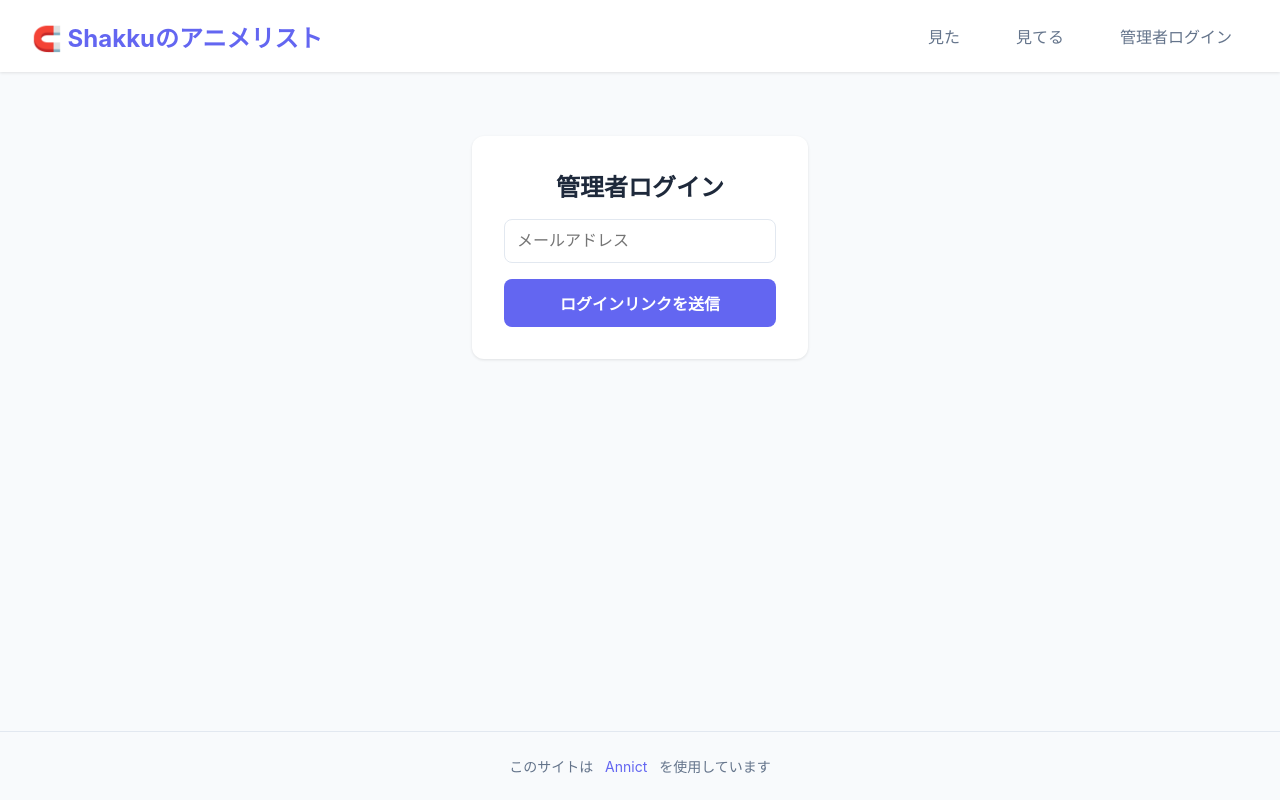
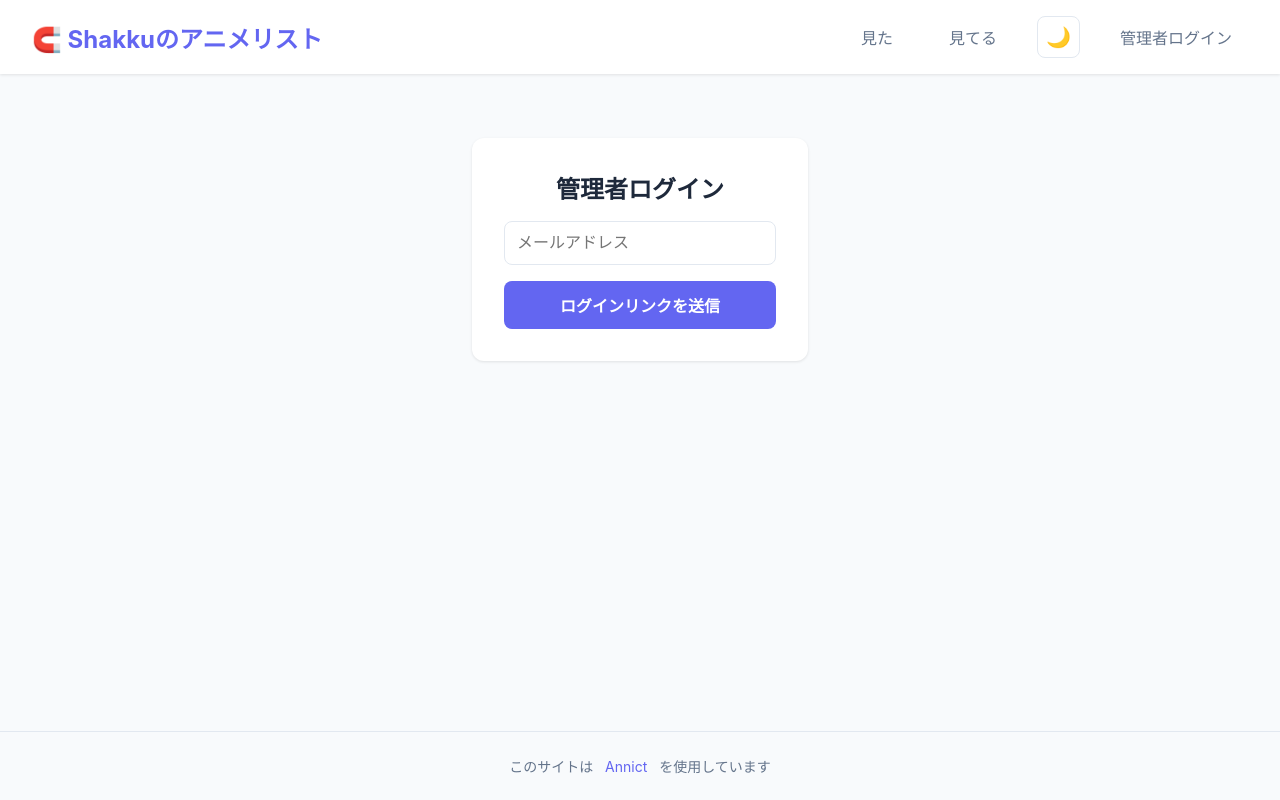
Before and after one commit to Shakkuuu/anime-list-app, a React (Vite) app: page /login in a window 1280 px wide. Built offline with nearby package versions, Linux system fonts and the light colour scheme; no server answers.

Commit message:
ダークモード

```diff
--- a/package.json
+++ b/package.json
@@ -15,7 +15,7 @@
     "react-dom": "^18.3.1",
     "react-router-dom": "^6.26.0",
     "styled-components": "^6.1.13",
-    "zustand": "^4.5.5"
+    "zustand": "^4.5.7"
   },
   "devDependencies": {
     "@types/node": "^22.7.9",
--- a/src/App.tsx
+++ b/src/App.tsx
@@ -1,6 +1,7 @@
 import { BrowserRouter as Router, Routes, Route } from 'react-router-dom'
 import { useEffect } from 'react'
 import { useAuthStore } from './store/authStore'
+import { useThemeStore } from './store/themeStore'
 import Layout from './components/Layout'
 import Home from './pages/Home'
 import Watching from './pages/Watching'
@@ -11,9 +12,11 @@ import ServerError from './pages/ServerError'
 
 function App() {
   const { initializeAuth } = useAuthStore()
+  const { initializeTheme } = useThemeStore()
 
   useEffect(() => {
     initializeAuth()
+    initializeTheme()
   }, []) // eslint-disable-line react-hooks/exhaustive-deps
 
   return (
--- a/src/components/AnimeCard.tsx
+++ b/src/components/AnimeCard.tsx
@@ -5,15 +5,15 @@ import styled from 'styled-components'
 import type { Anime } from '../types'
 
 const Card = styled.div`
-  background: white;
+  background: var(--card-bg);
   border-radius: 0.75rem;
   overflow: hidden;
-  box-shadow: 0 1px 3px rgba(0, 0, 0, 0.1);
+  box-shadow: 0 1px 3px var(--card-shadow);
   transition: all 0.3s;
   position: relative;
 
   &:hover {
-    box-shadow: 0 4px 12px rgba(0, 0, 0, 0.15);
+    box-shadow: 0 4px 12px var(--card-shadow);
     transform: translateY(-2px);
   }
 `
@@ -22,7 +22,7 @@ const ImageContainer = styled.div`
   position: relative;
   width: 100%;
   padding-top: 56.25%; /* 16:9 */
-  background: #e2e8f0;
+  background: var(--border-color);
   overflow: hidden;
 `
 
@@ -60,7 +60,7 @@ const Title = styled.h3`
   font-size: 1rem;
   font-weight: 600;
   margin-bottom: 0.5rem;
-  color: #1e293b;
+  color: var(--text-color);
   display: -webkit-box;
   -webkit-line-clamp: 2;
   -webkit-box-orient: vertical;
@@ -69,7 +69,7 @@ const Title = styled.h3`
 
 const Season = styled.p`
   font-size: 0.875rem;
-  color: #64748b;
+  color: var(--muted-text);
   margin-bottom: 0.75rem;
 `
 
@@ -81,9 +81,9 @@ const RatingButtons = styled.div`
 const RatingButton = styled.button<{ $active: boolean; $color: string }>`
   flex: 1;
   padding: 0.5rem;
-  border: 1px solid ${props => props.$active ? props.$color : '#e2e8f0'};
-  background: ${props => props.$active ? props.$color : 'white'};
-  color: ${props => props.$active ? 'white' : '#64748b'};
+  border: 1px solid ${props => props.$active ? props.$color : 'var(--border-color)'};
+  background: ${props => props.$active ? props.$color : 'var(--card-bg)'};
+  color: ${props => props.$active ? 'white' : 'var(--muted-text)'};
   border-radius: 0.5rem;
   font-size: 0.875rem;
   font-weight: 500;
--- a/src/components/AnimeFilters.tsx
+++ b/src/components/AnimeFilters.tsx
@@ -10,10 +10,12 @@ const Controls = styled.div`
 
 const Select = styled.select`
   padding: 0.5rem;
-  border: 1px solid #e2e8f0;
+  border: 1px solid var(--border-color);
   border-radius: 0.5rem;
   font-size: 0.875rem;
   cursor: pointer;
+  background: var(--card-bg);
+  color: var(--text-color);
 
   &:focus {
     outline: none;
@@ -137,7 +139,7 @@ const AnimeFilters = ({
         <PageButton onClick={() => onPageChange(Math.min(totalPages, currentPage + 1))} disabled={currentPage === totalPages}>
           次へ →
         </PageButton>
-        <span style={{ color: '#64748b', fontSize: '0.875rem' }}>
+        <span style={{ color: 'var(--muted-text)', fontSize: '0.875rem' }}>
           {startItem}~{endItem}件 / {totalCount}件
         </span>
       </div>
--- a/src/components/Layout.tsx
+++ b/src/components/Layout.tsx
@@ -1,5 +1,6 @@
 import { Outlet, Link, useLocation } from 'react-router-dom'
 import { useAuthStore } from '../store/authStore'
+import { useThemeStore } from '../store/themeStore'
 import styled from 'styled-components'
 
 const Container = styled.div`
@@ -9,12 +10,13 @@ const Container = styled.div`
 `
 
 const Header = styled.header`
-  background: white;
-  box-shadow: 0 1px 3px rgba(0, 0, 0, 0.1);
+  background: var(--header-bg);
+  box-shadow: 0 1px 3px var(--header-shadow);
   padding: 1rem 2rem;
   position: sticky;
   top: 0;
   z-index: 100;
+  transition: background-color 0.3s ease, box-shadow 0.3s ease;
 `
 
 const HeaderContent = styled.div`
@@ -38,7 +40,7 @@ const Nav = styled.nav`
 `
 
 const NavLink = styled(Link)<{ $active?: boolean }>`
-  color: ${props => props.$active ? '#6366f1' : '#64748b'};
+  color: ${props => props.$active ? '#6366f1' : 'var(--muted-text)'};
   text-decoration: none;
   font-weight: ${props => props.$active ? 600 : 400};
   padding: 0.5rem 1rem;
@@ -46,7 +48,7 @@ const NavLink = styled(Link)<{ $active?: boolean }>`
   transition: all 0.2s;
 
   &:hover {
-    background: #f1f5f9;
+    background: var(--nav-hover);
     color: #6366f1;
   }
 `
@@ -56,7 +58,7 @@ const AuthInfo = styled.div`
   align-items: center;
   gap: 1rem;
   font-size: 0.875rem;
-  color: #64748b;
+  color: var(--muted-text);
 `
 
 const Main = styled.main`
@@ -68,18 +70,19 @@ const Main = styled.main`
 `
 
 const Footer = styled.footer`
-  background: #f8fafc;
-  border-top: 1px solid #e2e8f0;
+  background: var(--footer-bg);
+  border-top: 1px solid var(--footer-border);
   padding: 1.5rem 2rem;
   text-align: center;
   margin-top: auto;
+  transition: background-color 0.3s ease, border-color 0.3s ease;
 `
 
 const FooterContent = styled.div`
   max-width: 1400px;
   margin: 0 auto;
   font-size: 0.875rem;
-  color: #64748b;
+  color: var(--muted-text);
 `
 
 const FooterLink = styled.a`
@@ -92,8 +95,24 @@ const FooterLink = styled.a`
   }
 `
 
+const ThemeButton = styled.button`
+  background: transparent;
+  border: 1px solid var(--border-color);
+  color: var(--text-color);
+  padding: 0.5rem;
+  border-radius: 0.5rem;
+  font-size: 1.25rem;
+  cursor: pointer;
+  transition: all 0.2s;
+
+  &:hover {
+    background: var(--nav-hover);
+  }
+`
+
 const Layout = () => {
   const { isAuthenticated, logout } = useAuthStore()
+  const { theme, toggleTheme } = useThemeStore()
   const location = useLocation()
 
   return (
@@ -108,6 +127,9 @@ const Layout = () => {
             <NavLink to="/watching" $active={location.pathname === '/watching'}>
               見てる
             </NavLink>
+            <ThemeButton onClick={toggleTheme} title={theme === 'light' ? 'ダークモードに切替' : 'ライトモードに切替'}>
+              {theme === 'light' ? '🌙' : '☀️'}
+            </ThemeButton>
             {isAuthenticated ? (
               <AuthInfo>
                 <span>👤 管理者でログイン済み</span>
--- a/src/index.css
+++ b/src/index.css
@@ -2,6 +2,34 @@
   margin: 0;
   padding: 0;
   box-sizing: border-box;
+}
+
+:root {
+  --bg-color: #f8fafc;
+  --text-color: #1e293b;
+  --header-bg: white;
+  --header-shadow: rgba(0, 0, 0, 0.1);
+  --nav-hover: #f1f5f9;
+  --footer-bg: #f8fafc;
+  --footer-border: #e2e8f0;
+  --card-bg: white;
+  --card-shadow: rgba(0, 0, 0, 0.1);
+  --border-color: #e2e8f0;
+  --muted-text: #64748b;
+}
+
+[data-theme='dark'] {
+  --bg-color: #0f172a;
+  --text-color: #f1f5f9;
+  --header-bg: #1e293b;
+  --header-shadow: rgba(0, 0, 0, 0.3);
+  --nav-hover: #334155;
+  --footer-bg: #1e293b;
+  --footer-border: #334155;
+  --card-bg: #1e293b;
+  --card-shadow: rgba(0, 0, 0, 0.3);
+  --border-color: #334155;
+  --muted-text: #94a3b8;
 }
 
 body {
@@ -10,8 +38,9 @@ body {
     sans-serif;
   -webkit-font-smoothing: antialiased;
   -moz-osx-font-smoothing: grayscale;
-  background-color: #f8fafc;
-  color: #1e293b;
+  background-color: var(--bg-color);
+  color: var(--text-color);
+  transition: background-color 0.3s ease, color 0.3s ease;
 }
 
 code {
--- a/src/pages/Login.tsx
+++ b/src/pages/Login.tsx
@@ -11,10 +11,10 @@ const Container = styled.div`
 `
 
 const Card = styled.div`
-  background: white;
+  background: var(--card-bg);
   border-radius: 0.75rem;
   padding: 2rem;
-  box-shadow: 0 1px 3px rgba(0, 0, 0, 0.1);
+  box-shadow: 0 1px 3px var(--card-shadow);
 `
 
 const Title = styled.h2`
@@ -22,6 +22,7 @@ const Title = styled.h2`
   font-weight: bold;
   margin-bottom: 1rem;
   text-align: center;
+  color: var(--text-color);
 `
 
 const Form = styled.form`
@@ -32,9 +33,11 @@ const Form = styled.form`
 
 const Input = styled.input`
   padding: 0.75rem;
-  border: 1px solid #e2e8f0;
+  border: 1px solid var(--border-color);
   border-radius: 0.5rem;
   font-size: 1rem;
+  background: var(--card-bg);
+  color: var(--text-color);
 
   &:focus {
     outline: none;
--- /dev/null
+++ b/src/store/themeStore.ts
@@ -0,0 +1,29 @@
+import { create } from 'zustand'
+
+type Theme = 'light' | 'dark'
+
+interface ThemeState {
+  theme: Theme
+  setTheme: (theme: Theme) => void
+  toggleTheme: () => void
+  initializeTheme: () => void
+}
+
+export const useThemeStore = create<ThemeState>((set, get) => ({
+  theme: 'light',
+  setTheme: (theme) => {
+    set({ theme })
+    localStorage.setItem('theme', theme)
+    document.documentElement.setAttribute('data-theme', theme)
+  },
+  toggleTheme: () => {
+    const newTheme = get().theme === 'light' ? 'dark' : 'light'
+    get().setTheme(newTheme)
+  },
+  initializeTheme: () => {
+    const savedTheme = localStorage.getItem('theme') as Theme | null
+    const theme = savedTheme || 'light'
+    set({ theme })
+    document.documentElement.setAttribute('data-theme', theme)
+  },
+}))
```
Also changed, not shown: 1 other file (tests, documents, lock files or other folders).
